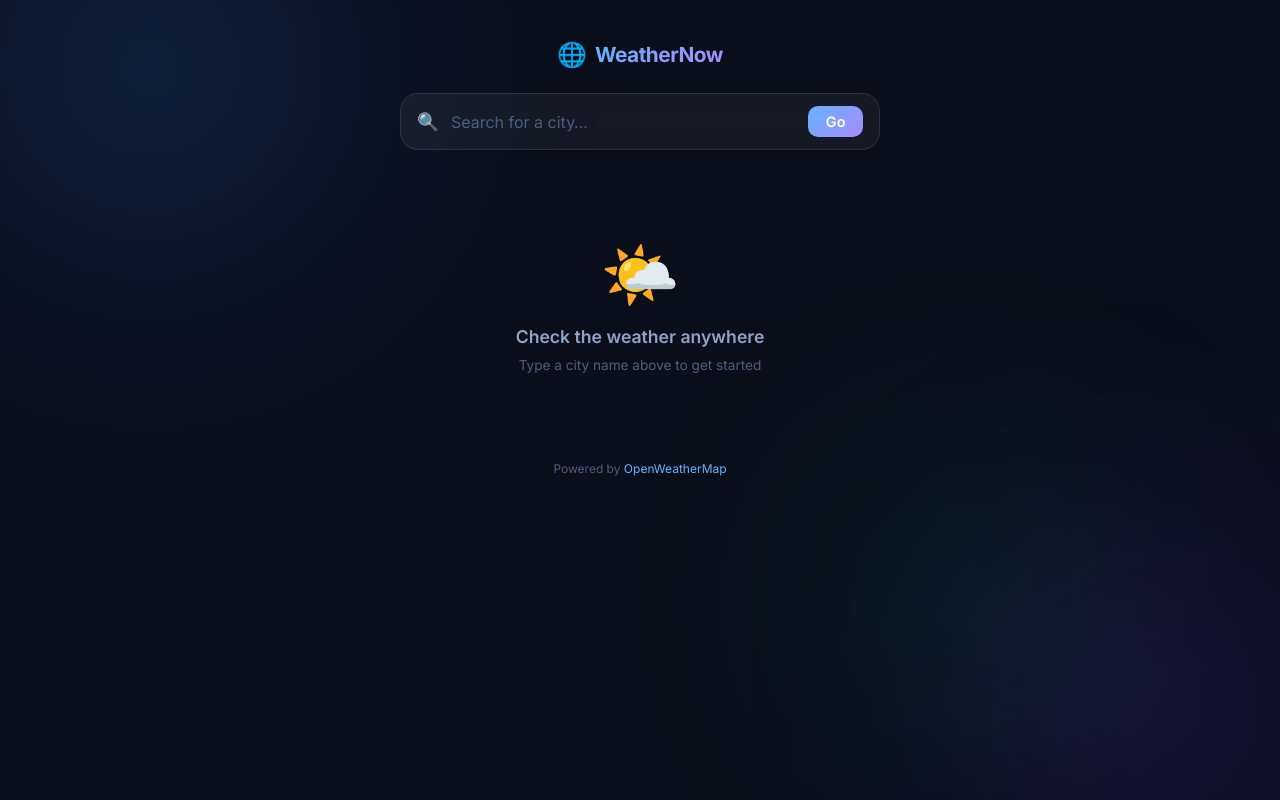
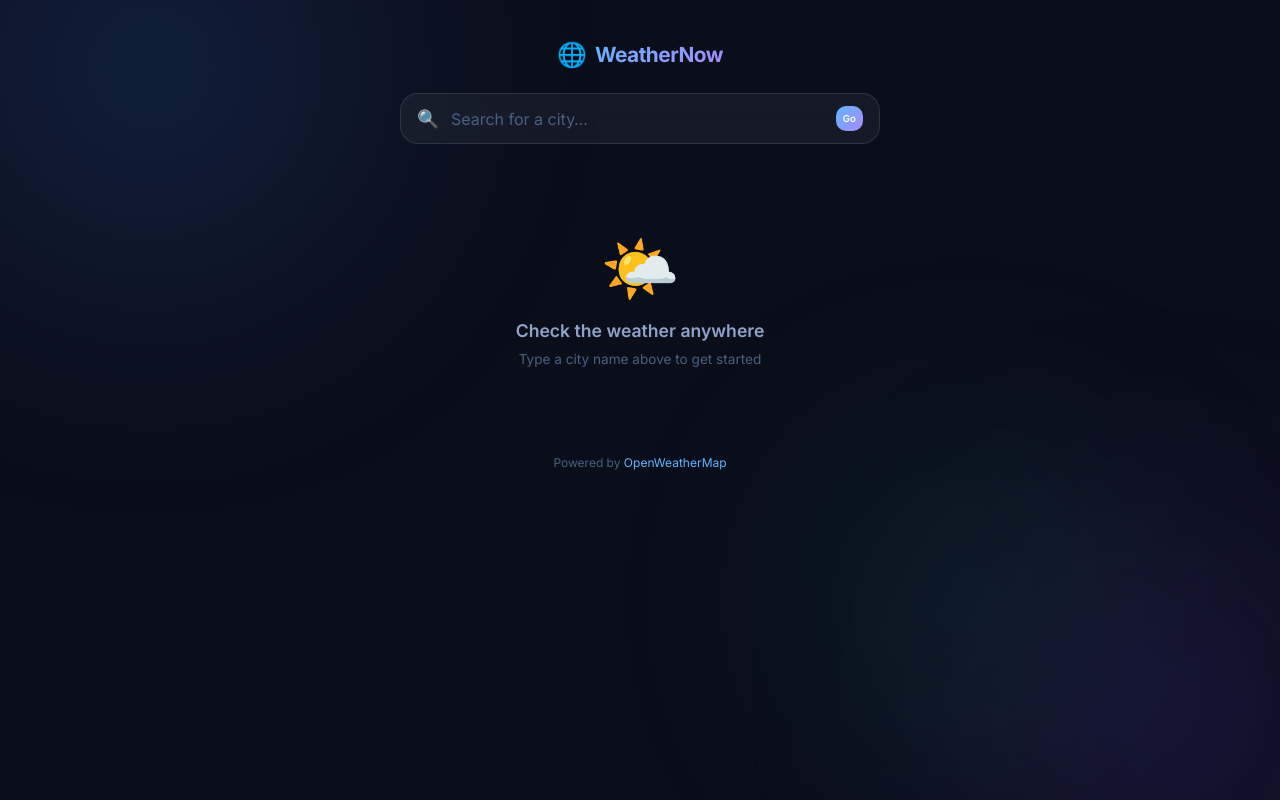
Before and after one commit to NikamAniket/weatherforcastwebapp, a plain HTML site: page weather-app/index.html in a window 1280 px wide. Drawn offline with Linux system fonts and the light colour scheme.

Commit message:
button update2

```diff
--- a/weather-app/style.css
+++ b/weather-app/style.css
@@ -174,9 +174,9 @@ body {
   border-radius: var(--radius-sm);
   color: #fff;
   font-weight: 600;
-  font-size: 0.9rem;
+  font-size: 0.6rem;
   font-family: var(--font);
-  padding: 0.45rem 1.1rem;
+  padding: 0.45rem 0.45rem;
   cursor: pointer;
   transition: opacity var(--transition), transform var(--transition);
 }
```
